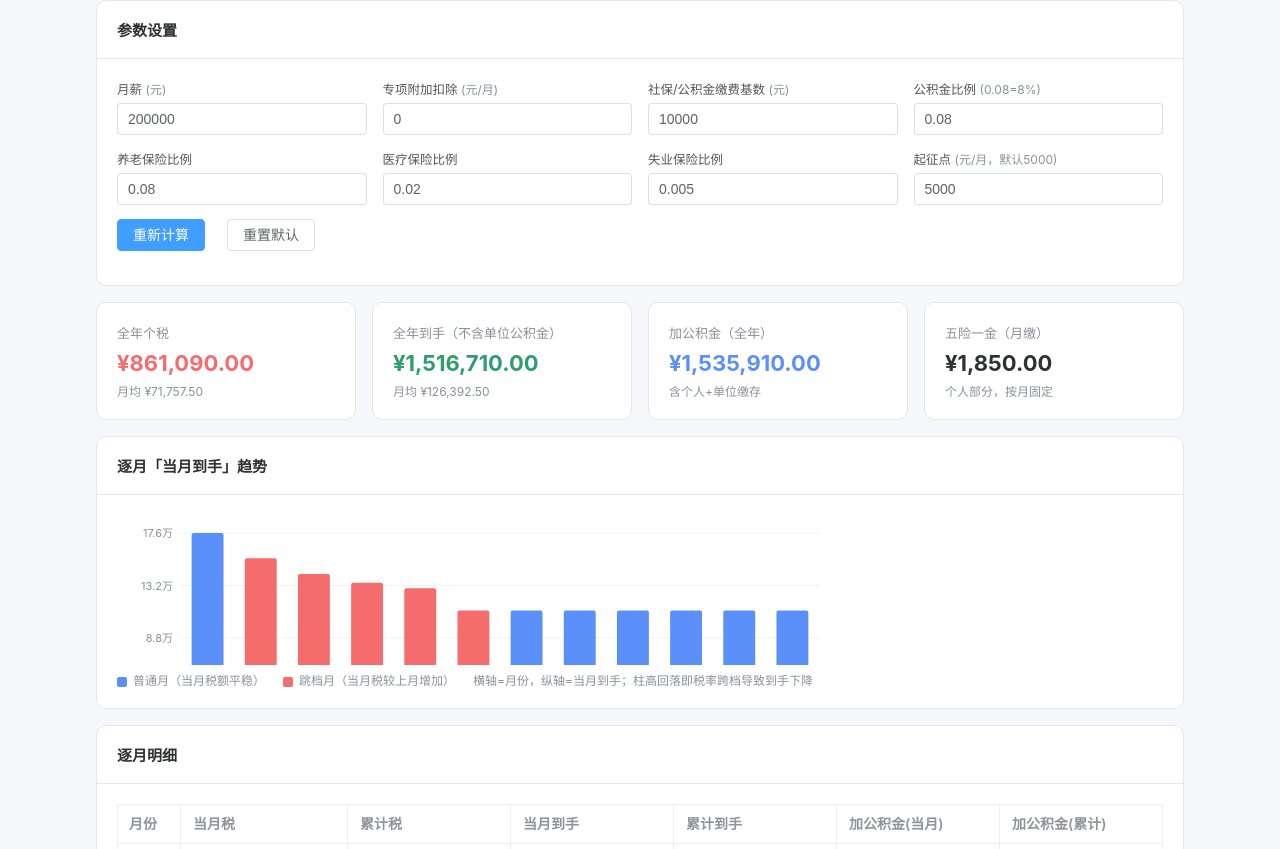
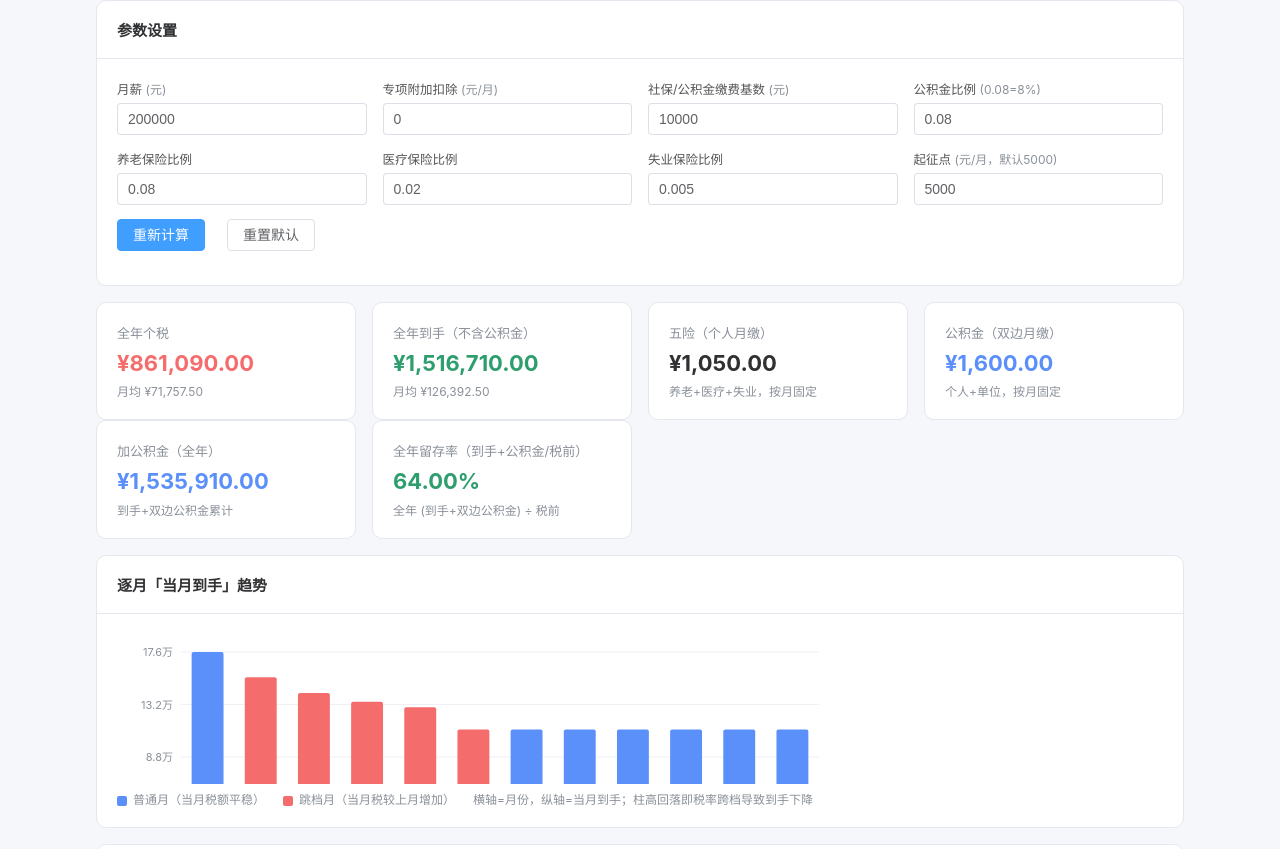
Before and after one commit to Adammoonlight/Adammoonlight.github.io, a website: page index.html in a window 1280 px wide. Shown: the part 80-929 px from the top of the page. Drawn offline with Linux system fonts and the light colour scheme.

Commit message:
feat(index): 新增双边公积金固定列+到手公积金/税前比值列；五险一金KPI拆为五险与公积金；表格累计列开关

```diff
--- a/index.html
+++ b/index.html
@@ -58,6 +58,7 @@
     .note { font-size: 12px; color: var(--muted); margin-top: 14px; line-height: 1.7; }
 
     .actions { display: flex; gap: 10px; align-items: flex-end; padding-bottom: 14px; }
+    .table-head { display: flex; align-items: center; justify-content: space-between; gap: 12px; flex-wrap: wrap; }
   </style>
 </head>
 
@@ -139,23 +140,37 @@
       </el-col>
       <el-col :xs="12" :sm="12" :md="6">
         <el-card shadow="never" class="kpi-card">
-          <div class="kpi-label">全年到手（不含单位公积金）</div>
+          <div class="kpi-label">全年到手（不含公积金）</div>
           <div class="kpi-value income">¥{{ fmt(totals.takeHome) }}</div>
           <div class="kpi-sub">月均 ¥{{ fmt(totals.takeHome / 12) }}</div>
         </el-card>
       </el-col>
       <el-col :xs="12" :sm="12" :md="6">
         <el-card shadow="never" class="kpi-card">
-          <div class="kpi-label">加公积金（全年）</div>
-          <div class="kpi-value fund">¥{{ fmt(totals.plusFund) }}</div>
-          <div class="kpi-sub">含个人+单位缴存</div>
+          <div class="kpi-label">五险（个人月缴）</div>
+          <div class="kpi-value">¥{{ fmt(fiveIns) }}</div>
+          <div class="kpi-sub">养老+医疗+失业，按月固定</div>
         </el-card>
       </el-col>
       <el-col :xs="12" :sm="12" :md="6">
         <el-card shadow="never" class="kpi-card">
-          <div class="kpi-label">五险一金（月缴）</div>
-          <div class="kpi-value">¥{{ fmt(socialMonthly) }}</div>
-          <div class="kpi-sub">个人部分，按月固定</div>
+          <div class="kpi-label">公积金（双边月缴）</div>
+          <div class="kpi-value fund">¥{{ fmt(housingBoth) }}</div>
+          <div class="kpi-sub">个人+单位，按月固定</div>
+        </el-card>
+      </el-col>
+      <el-col :xs="12" :sm="12" :md="6">
+        <el-card shadow="never" class="kpi-card">
+          <div class="kpi-label">加公积金（全年）</div>
+          <div class="kpi-value fund">¥{{ fmt(totals.plusFund) }}</div>
+          <div class="kpi-sub">到手+双边公积金累计</div>
+        </el-card>
+      </el-col>
+      <el-col :xs="12" :sm="12" :md="6">
+        <el-card shadow="never" class="kpi-card">
+          <div class="kpi-label">全年留存率（到手+公积金/税前）</div>
+          <div class="kpi-value income">{{ pct(retentionYear) }}</div>
+          <div class="kpi-sub">全年 (到手+双边公积金) ÷ 税前</div>
         </el-card>
       </el-col>
     </el-row>
@@ -191,16 +206,23 @@
 
     <!-- 明细表 -->
     <el-card shadow="never" style="border-radius:10px;" v-if="rows.length">
-      <template #header><span class="card-title">逐月明细</span></template>
+      <template #header>
+        <div class="table-head">
+          <span class="card-title">逐月明细</span>
+          <el-switch v-model="showCumulative" active-text="显示累计列" inactive-text="仅当月"></el-switch>
+        </div>
+      </template>
       <div class="table-wrap">
         <el-table :data="rows" stripe border>
           <el-table-column prop="month" label="月份" width="64" fixed></el-table-column>
           <el-table-column prop="monthTax" label="当月税" :formatter="money"></el-table-column>
-          <el-table-column prop="accumulatedTax" label="累计税" :formatter="money"></el-table-column>
           <el-table-column prop="takeHome" label="当月到手" :formatter="money"></el-table-column>
-          <el-table-column prop="accumulatedTakeHome" label="累计到手" :formatter="money"></el-table-column>
-          <el-table-column prop="plusFund" label="加公积金(当月)" :formatter="money"></el-table-column>
-          <el-table-column prop="accumulatedPlusFund" label="加公积金(累计)" :formatter="money"></el-table-column>
+          <el-table-column prop="housingBoth" label="双边公积金(月)" :formatter="money" fixed></el-table-column>
+          <el-table-column prop="retention" label="到手+公积金/税前" :formatter="percent"></el-table-column>
+          <el-table-column prop="plusFund" label="加公积金(当月)" :formatter="money" v-if="showCumulative"></el-table-column>
+          <el-table-column prop="accumulatedTax" label="累计税" :formatter="money" v-if="showCumulative"></el-table-column>
+          <el-table-column prop="accumulatedTakeHome" label="累计到手" :formatter="money" v-if="showCumulative"></el-table-column>
+          <el-table-column prop="accumulatedPlusFund" label="加公积金(累计)" :formatter="money" v-if="showCumulative"></el-table-column>
         </el-table>
       </div>
     </el-card>
@@ -226,7 +248,11 @@
           Threshold: 5000,
           rows: [],
           totals: { tax: 0, takeHome: 0, plusFund: 0 },
-          socialMonthly: 0
+          socialMonthly: 0,
+          showCumulative: true,   // 表格是否显示累计列
+          housingBoth: 0,         // 双边公积金（月缴，个人+单位）
+          fiveIns: 0,             // 五险（个人月缴，不含公积金）
+          retentionYear: 0        // 全年留存率 (到手+双边公积金)/税前
         }
       },
       computed: {
@@ -273,8 +299,20 @@
         money(row, col, val) {
           return (val == null) ? '' : '¥' + Number(val).toLocaleString('zh-CN', { minimumFractionDigits: 2, maximumFractionDigits: 2 });
         },
+        // 小数比例 → 百分比文本（如 0.8234 → "82.34%"）
+        percent(row, col, val) {
+          return (val == null) ? '' : (Number(val) * 100).toFixed(2) + '%';
+        },
+        // 数值比例 → 百分比文本
+        pct(n) {
+          return (Number(n || 0) * 100).toFixed(2) + '%';
+        },
         fmt(n) {
           return Number(n || 0).toLocaleString('zh-CN', { minimumFractionDigits: 2, maximumFractionDigits: 2 });
+        },
+        round2(n) {
+          if (!isFinite(n)) return 0;
+          return Math.round((n + Number.EPSILON) * 100) / 100;
         },
         fmtAxis(v) {
           if (v >= 10000) return (v / 10000).toFixed(v % 10000 === 0 ? 0 : 1) + '万';
@@ -305,6 +343,15 @@
             threshold: Number(this.Threshold) || 5000,
             rates: rates
           });
+
+          const base = Number(this.InsuranceBase);
+          const hpf = Number(this.HPF);
+          const salary = Number(this.MonthlySalary) || 0;
+          // 双边公积金（个人+单位，每月固定）= 基数 × 比例 × 2
+          const housingBoth = this.round2(base * hpf * 2);
+          // 五险（个人月缴，不含公积金）= 基数 × (养老+医疗+失业)
+          const fiveIns = this.round2(base * (Number(this.PensionInsurance) + Number(this.HealthInsurance) + Number(this.JoblessInsurance)));
+
           this.rows = res.monthly.map(r => ({
             month: r.month,
             monthTax: r.monthTax,
@@ -312,10 +359,17 @@
             takeHome: r.takeHome,
             accumulatedTakeHome: r.accumulatedTakeHome,
             plusFund: r.plusFund,
-            accumulatedPlusFund: r.accumulatedPlusFund
+            accumulatedPlusFund: r.accumulatedPlusFund,
+            housingBoth: housingBoth,
+            // (当月到手 + 双边公积金) / 税前月薪
+            retention: salary ? this.round2(r.plusFund / salary * 10000) / 10000 : 0
           }));
           this.totals = res.totals;
           this.socialMonthly = res.socialMonthly;
+          this.housingBoth = housingBoth;
+          this.fiveIns = fiveIns;
+          // 全年留存率 = (全年到手 + 12×双边公积金) ÷ (12×税前月薪)
+          this.retentionYear = salary ? this.round2((res.totals.takeHome + 12 * housingBoth) / (12 * salary) * 10000) / 10000 : 0;
         }
       }
     };
```
